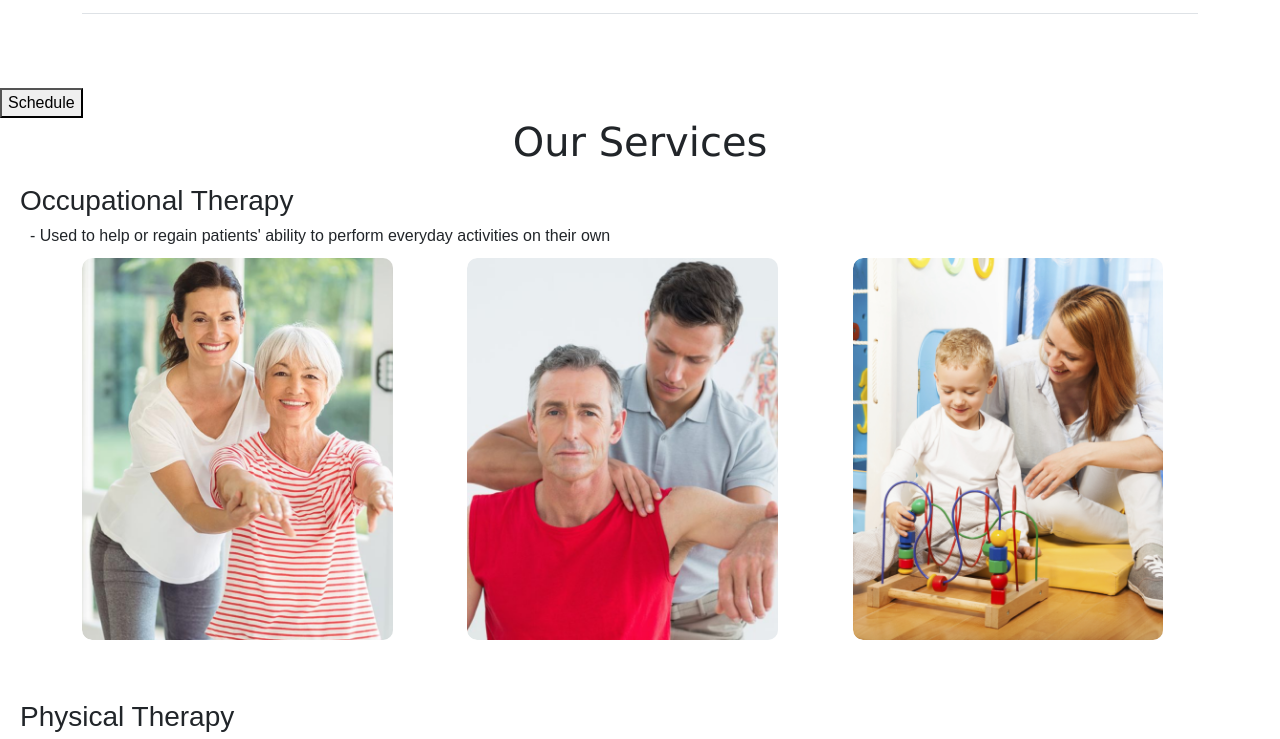
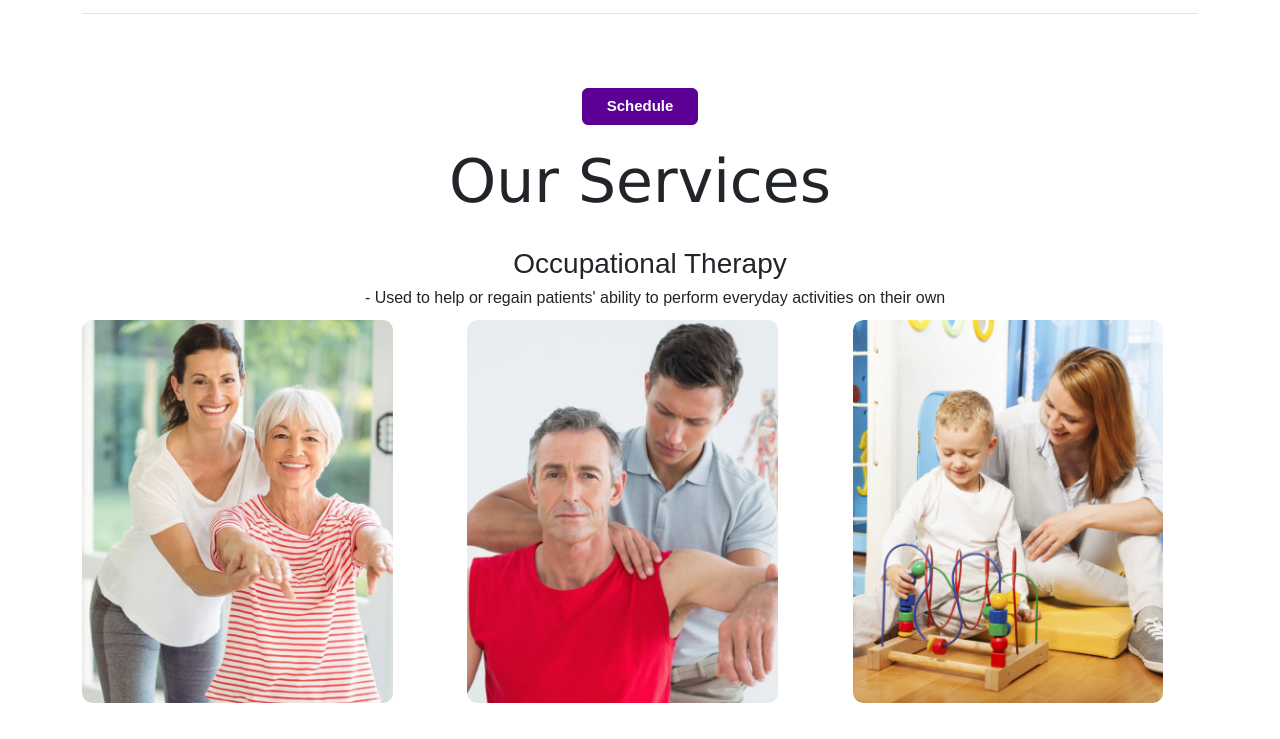
Before and after one commit to ltskyle/Group17-RRA-Client, a plain HTML site: page resources/OurServices.html in a window 1280 px wide. Shown: the part 59-798 px from the top of the page. Drawn offline with nearby package versions, Linux system fonts and the light colour scheme.

Commit message:
schedule button change

```diff
--- a/resources/OurServices.html
+++ b/resources/OurServices.html
@@ -36,7 +36,7 @@
   </div>
   <div id="portfolio">
     <div id="schedule-btn">
-      <button type="button">Schedule</button>
+      <a href="./Calendar.html" class="myButton">Schedule</a>
     </div>
     <div>
       <h1 id="our-services">Our Services</h1>
--- a/resources/styles/OurServices.css
+++ b/resources/styles/OurServices.css
@@ -75,19 +75,26 @@ nav ul li a:hover::after{
 #our-services{
     text-align: center;
     font-family: "Verdana", Times, serif;
+    font-size: 60px;
 }
 #or-header{
+    margin-top: 20px;
+    text-align: center;
     padding-top: 10px;
     padding-left: 20px;
 }
 #pt-header{
+    text-align: center;
+    padding-top: 10px;
     padding-left: 20px;
 }
 #pt-desc{
+    text-align: center;
     padding-left: 30px;
     padding-bottom: 5px;
 }
 #or-desc{
+    text-align: center;
     padding-left: 30px;
     padding-bottom: 5px;
 }
@@ -118,3 +125,25 @@ nav ul li a:hover::after{
     font-weight: 500;
     margin-bottom: 20px;
 }
+
+#schedule-btn{
+    text-align: center;
+    margin-bottom: 20px;
+}
+
+.myButton{
+    box-shadow:inset 0px 1px 0px 0px #5c0096;
+	background:linear-gradient(to bottom, #5c0096 5%, #5c0096 100%);
+	background-color:#5c0096;
+	border-radius:6px;
+	border:1px solid #5c0096;
+	display:inline-block;
+	cursor:pointer;
+	color:#ffffff;
+	font-family:Arial;
+	font-size:15px;
+	font-weight:bold;
+	padding:6px 24px;
+	text-decoration:none;
+	text-shadow:0px 1px 0px #5c0096;
+}
```
Also changed, not shown: resources/styles/CalendarStyle.css (+3 -79 lines).
